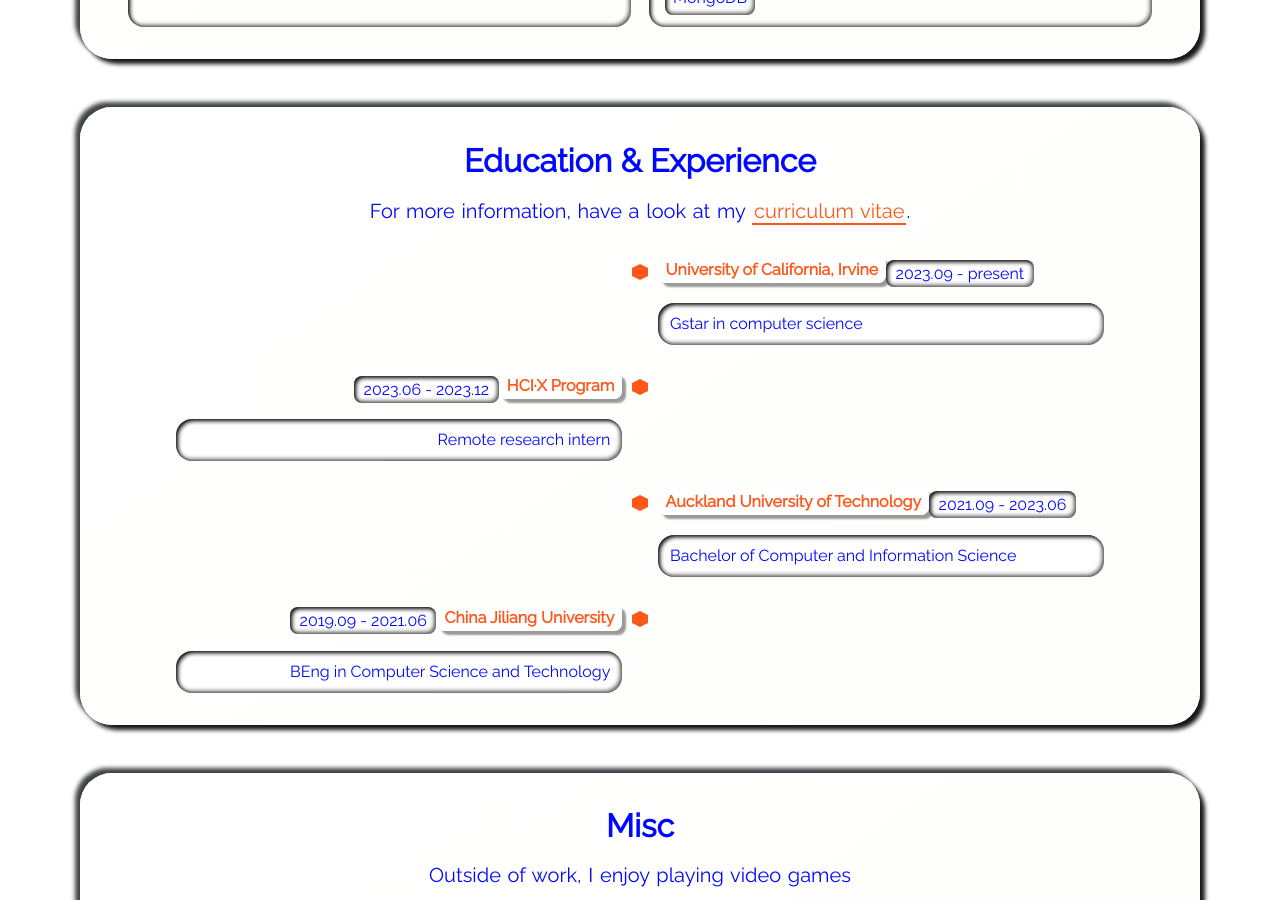
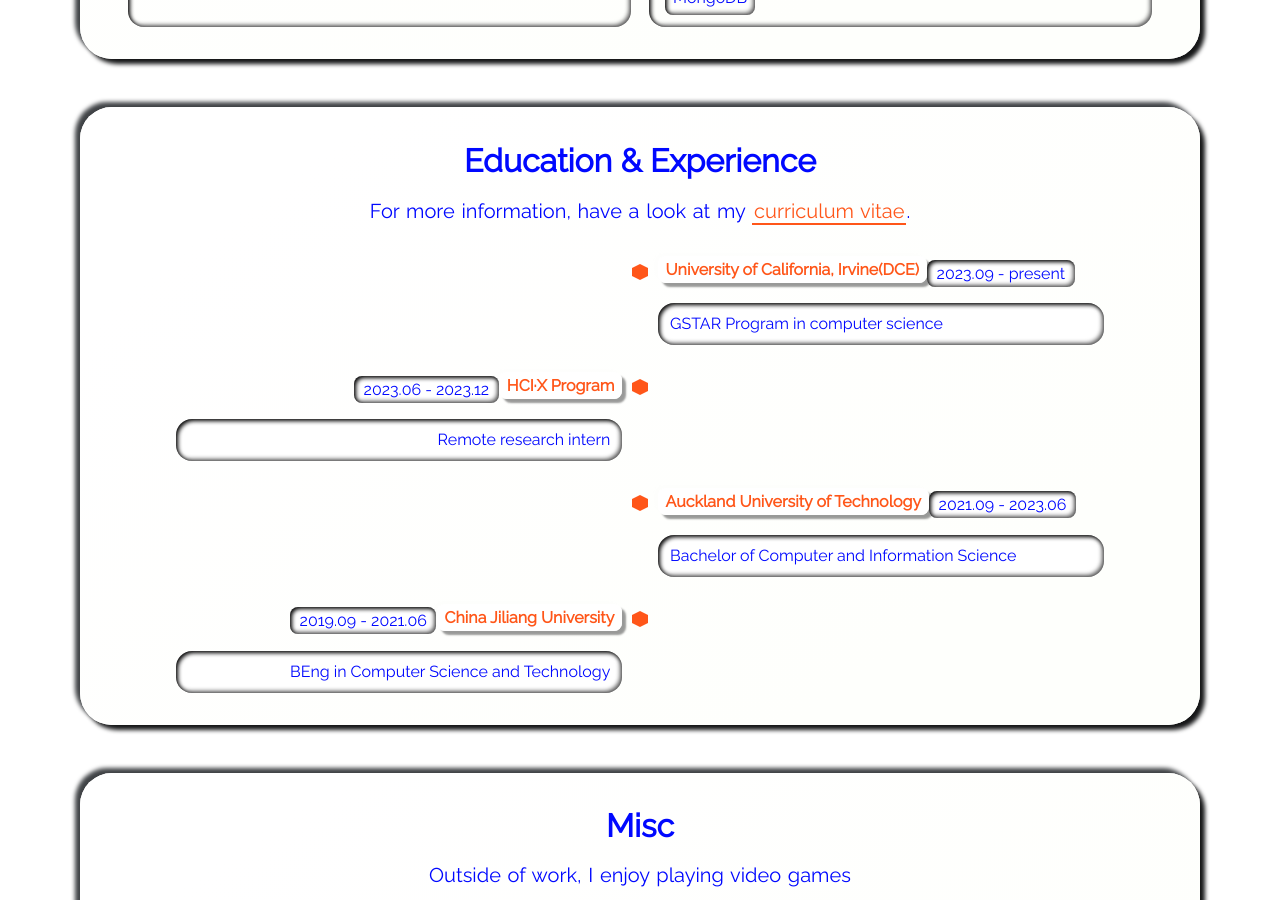
Before and after one commit to Carolzhangzz/VisualWebTemplate, a Jekyll site: the page built from index.html, in a window 1280 px wide and 900 px high, scrolled down 3494 px. Built offline with Jekyll 4.4.1, drawn with Linux system fonts in a browser that asks for light colours.

Commit message:
Update timeline.yml

```diff
--- a/_data/timeline.yml
+++ b/_data/timeline.yml
@@ -19,11 +19,11 @@
 
 # 在这里修改时间线
 
-- title: University of California, Irvine
+- title: University of California, Irvine(DCE)
   title-url:
   date: 2023.09 - present
   subtitle: Irvine, CA, USA
-  subtitle: Gstar in computer science
+  subtitle: GSTAR Program in computer science
   # tags:
   #   - tag: Flutter
   #   - tag: Dart
```
